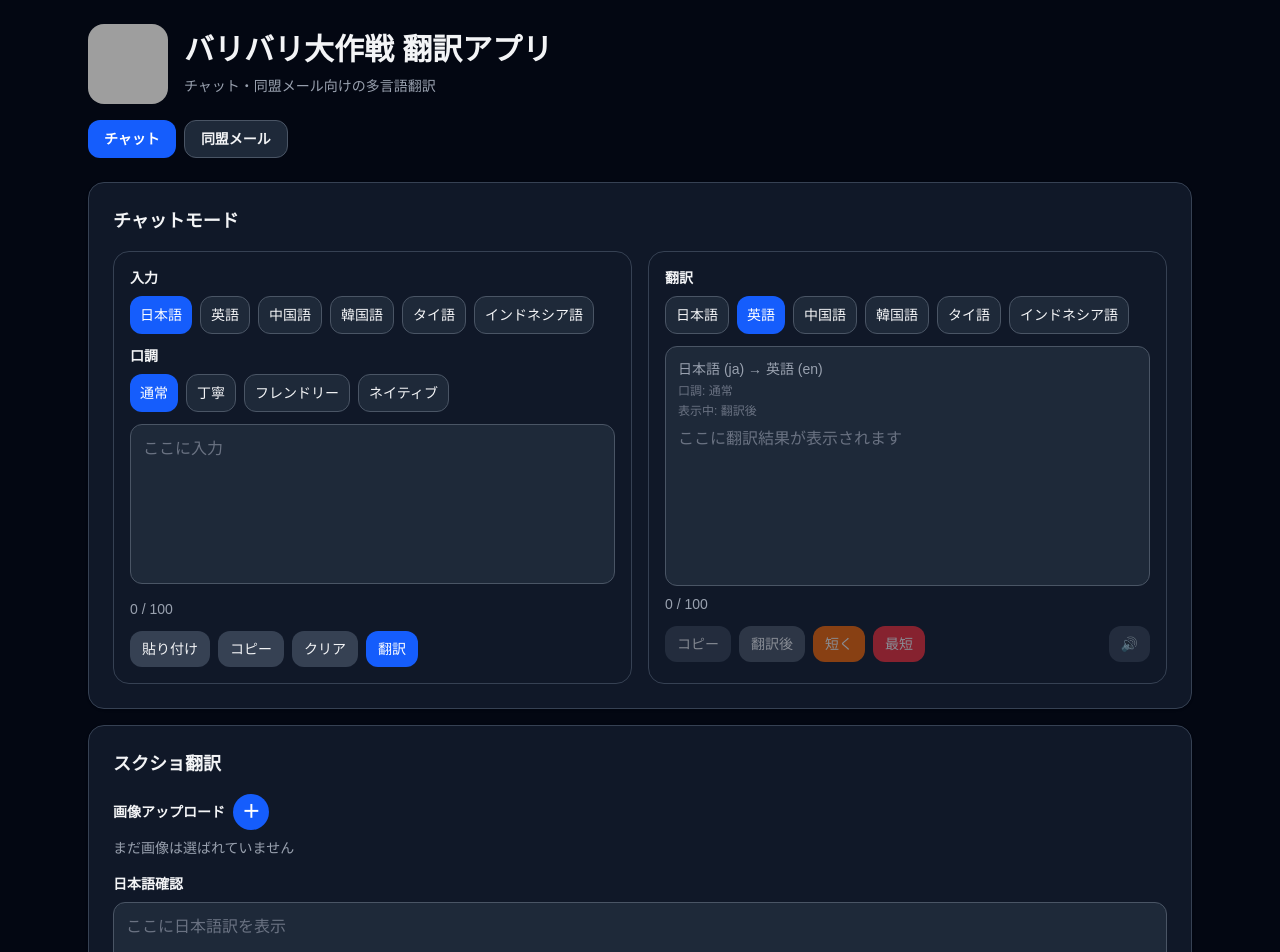
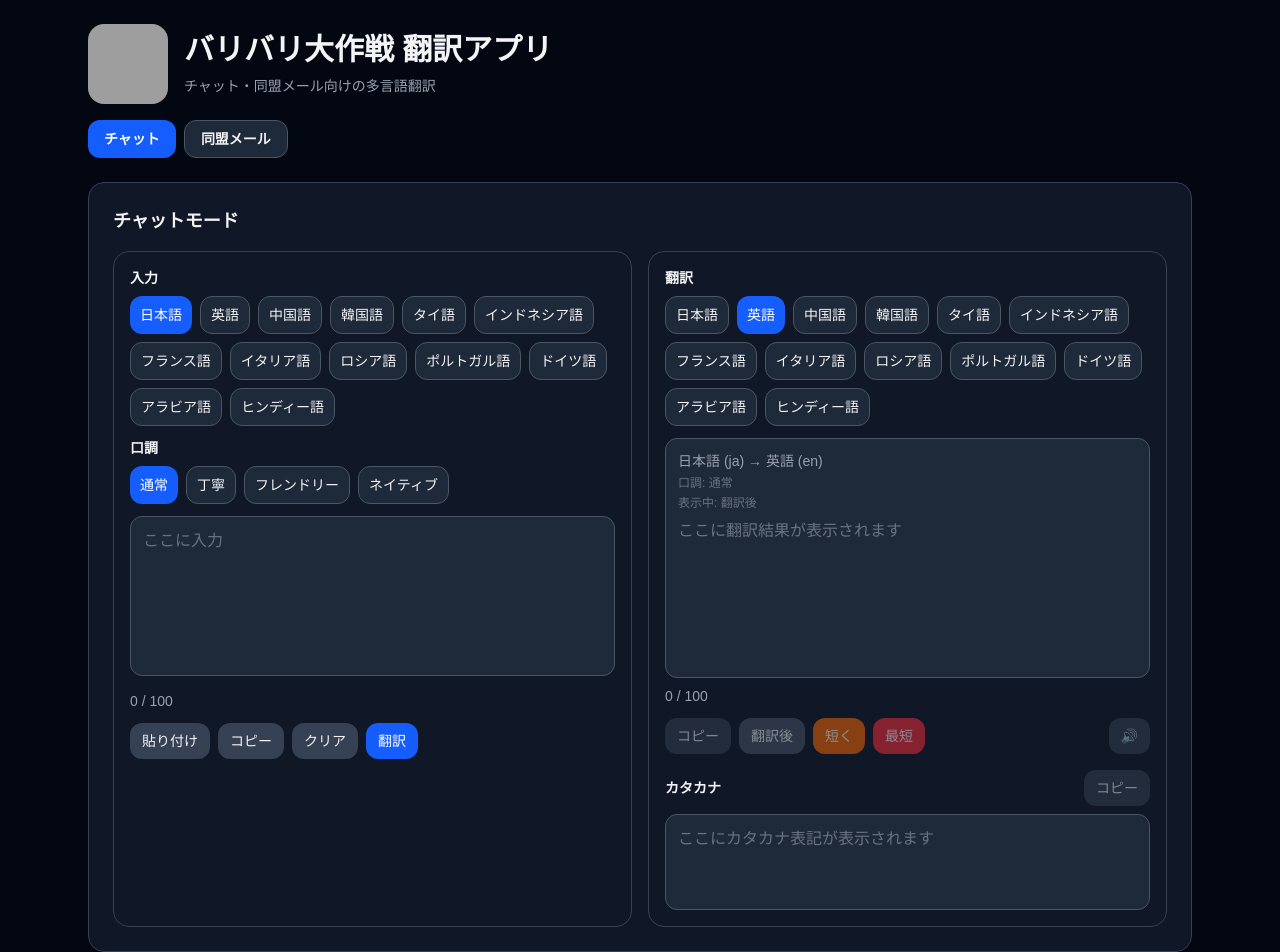
Before and after one commit to mydland777-cyber/baribari-translate-web, a Next.js app: page / in a window 1280 px wide. Shown: the top 952 px of the page. Built offline with nearby package versions, Linux system fonts and the light colour scheme; grey boxes are pictures that could not be loaded.

Commit message:
Add more languages katakana panel and screenshot preview

```diff
--- a/app/api/screenshot-translate/route.ts
+++ b/app/api/screenshot-translate/route.ts
@@ -1,6 +1,19 @@
 import { NextResponse } from "next/server";
 
-type LanguageCode = "ja" | "en" | "zh" | "ko" | "th" | "id";
+type LanguageCode =
+  | "ja"
+  | "en"
+  | "zh"
+  | "ko"
+  | "th"
+  | "id"
+  | "fr"
+  | "it"
+  | "ru"
+  | "pt"
+  | "de"
+  | "ar"
+  | "hi";
 type SourceLanguageCode = LanguageCode | "auto";
 type ActionType = "translate" | "shorten" | "shortest";
 type ToneType = "normal" | "polite" | "friendly" | "native";
@@ -14,7 +27,22 @@ type TranslateRequestBody = {
   tone?: ToneType;
 };
 
-const ALLOWED_LANGUAGES: LanguageCode[] = ["ja", "en", "zh", "ko", "th", "id"];
+const ALLOWED_LANGUAGES: LanguageCode[] = [
+  "ja",
+  "en",
+  "zh",
+  "ko",
+  "th",
+  "id",
+  "fr",
+  "it",
+  "ru",
+  "pt",
+  "de",
+  "ar",
+  "hi",
+];
+
 const ALLOWED_SOURCE_LANGUAGES: SourceLanguageCode[] = [
   "auto",
   "ja",
@@ -23,7 +51,15 @@ const ALLOWED_SOURCE_LANGUAGES: SourceLanguageCode[] = [
   "ko",
   "th",
   "id",
+  "fr",
+  "it",
+  "ru",
+  "pt",
+  "de",
+  "ar",
+  "hi",
 ];
+
 const ALLOWED_ACTIONS: ActionType[] = ["translate", "shorten", "shortest"];
 const ALLOWED_TONES: ToneType[] = ["normal", "polite", "friendly", "native"];
 
@@ -34,6 +70,13 @@ const LANGUAGE_LABELS: Record<LanguageCode, string> = {
   ko: "Korean",
   th: "Thai",
   id: "Indonesian",
+  fr: "French",
+  it: "Italian",
+  ru: "Russian",
+  pt: "Portuguese",
+  de: "German",
+  ar: "Arabic",
+  hi: "Hindi",
 };
 
 function isLanguageCode(value: unknown): value is LanguageCode {
@@ -80,6 +123,16 @@ function extractOutputText(data: any): string {
   return texts.join("\n").trim();
 }
 
+function parseSection(text: string, label: "TRANSLATION" | "KATAKANA") {
+  const escapedLabel = label.replace(/[.*+?^${}()|[\]\\]/g, "\\$&");
+  const pattern = new RegExp(
+    `${escapedLabel}:\\s*([\\s\\S]*?)(?=\\n[A-Z]+:\\s|$)`,
+    "i"
+  );
+  const match = text.match(pattern);
+  return match?.[1]?.trim() ?? "";
+}
+
 function buildToneInstruction(tone: ToneType, targetLabel: string) {
   if (tone === "polite") {
     return (
@@ -116,19 +169,22 @@ function buildToneInstruction(tone: ToneType, targetLabel: string) {
 function buildInstructions(params: {
   action: ActionType;
   sourceLanguage: SourceLanguageCode;
+  targetLanguage: LanguageCode;
   targetLabel: string;
   limit: number;
   tone: ToneType;
 }) {
-  const { action, sourceLanguage, targetLabel, limit, tone } = params;
+  const { action, sourceLanguage, targetLanguage, targetLabel, limit, tone } = params;
   const toneInstruction = buildToneInstruction(tone, targetLabel);
+  const needKatakana = targetLanguage !== "ja";
 
   if (action === "translate") {
     if (sourceLanguage === "auto") {
+      if (!needKatakana) {
         return (
           `Translate the input into natural Japanese. ` +
           `The input is OCR text from a game screenshot and may contain heavy noise. ` +
-        `It may include a mix of English, Chinese, Korean, Thai, and Indonesian. ` +
+          `It may include a mix of English, Chinese, Korean, Thai, Indonesian, French, Italian, Russian, Portuguese, German, Arabic, and Hindi. ` +
           `Extract only the actual chat message text that appears inside speech bubbles or chat message boxes, then translate that message text into Japanese. ` +
           `Ignore player names, titles, ranks, alliance tags, icons, coordinates, menu text, button text, system labels, decorative symbols, and OCR junk. ` +
           `Never output the original language. Never echo the source text. ` +
@@ -141,6 +197,22 @@ function buildInstructions(params: {
       }
 
       return (
+        `Translate the input into natural ${targetLabel}. ` +
+        `The input may contain OCR noise and mixed languages. ` +
+        `Return plain text only in exactly this format:\n\n` +
+        `TRANSLATION:\n` +
+        `(natural ${targetLabel} translation)\n\n` +
+        `KATAKANA:\n` +
+        `(Japanese katakana reading of the translated ${targetLabel} text, spaced naturally)\n\n` +
+        `Rules for KATAKANA: use easy-to-read Japanese katakana approximation for how a Japanese speaker would read the translated text aloud. ` +
+        `Keep it natural and readable. Do not use phonetic symbols or romaji. ` +
+        `No explanations, no bullets, no quotes.\n\n` +
+        `${toneInstruction}`
+      );
+    }
+
+    if (!needKatakana) {
+      return (
         `Translate from ${LANGUAGE_LABELS[sourceLanguage]} to ${targetLabel}. ` +
         `Return only the translation. ` +
         `No labels, no quotes, no explanations. ` +
@@ -149,7 +221,22 @@ function buildInstructions(params: {
       );
     }
 
+    return (
+      `Translate from ${LANGUAGE_LABELS[sourceLanguage]} to ${targetLabel}. ` +
+      `Return plain text only in exactly this format:\n\n` +
+      `TRANSLATION:\n` +
+      `(natural ${targetLabel} translation)\n\n` +
+      `KATAKANA:\n` +
+      `(Japanese katakana reading of the translated ${targetLabel} text, spaced naturally)\n\n` +
+      `Rules for KATAKANA: convert the translated ${targetLabel} text into easy-to-read Japanese katakana approximation. ` +
+      `Use spaces where helpful for readability. ` +
+      `Do not use romaji, IPA, labels other than TRANSLATION and KATAKANA, quotes, or explanations.\n\n` +
+      `${toneInstruction}`
+    );
+  }
+
   if (action === "shorten") {
+    if (!needKatakana) {
       return (
         `Rewrite the text in ${targetLabel} so it is shorter but still natural. ` +
         `Keep the meaning. ` +
@@ -161,10 +248,38 @@ function buildInstructions(params: {
     }
 
     return (
+      `Rewrite the text in ${targetLabel} so it is shorter but still natural. ` +
+      `Keep the meaning. ` +
+      `Target length: within ${limit} characters. ` +
+      `Return plain text only in exactly this format:\n\n` +
+      `TRANSLATION:\n` +
+      `(short natural ${targetLabel} text)\n\n` +
+      `KATAKANA:\n` +
+      `(Japanese katakana reading of that translated text, spaced naturally)\n\n` +
+      `No explanations, no quotes.\n\n` +
+      `${toneInstruction}`
+    );
+  }
+
+  if (!needKatakana) {
+    return (
       `Rewrite the text in ${targetLabel} to be as short as possible while keeping the core meaning natural. ` +
       `Return only the rewritten text. ` +
       `Target length: within ${limit} characters. ` +
       `No labels, no quotes, no explanations. ` +
+      `${toneInstruction}`
+    );
+  }
+
+  return (
+    `Rewrite the text in ${targetLabel} to be as short as possible while keeping the core meaning natural. ` +
+    `Target length: within ${limit} characters. ` +
+    `Return plain text only in exactly this format:\n\n` +
+    `TRANSLATION:\n` +
+    `(very short natural ${targetLabel} text)\n\n` +
+    `KATAKANA:\n` +
+    `(Japanese katakana reading of that translated text, spaced naturally)\n\n` +
+    `No explanations, no quotes.\n\n` +
     `${toneInstruction}`
   );
 }
@@ -217,6 +332,7 @@ export async function POST(req: Request) {
       return NextResponse.json({
         ok: true,
         translatedText: text,
+        katakanaText: "",
         sourceLanguage,
         targetLanguage,
         action,
@@ -241,6 +357,7 @@ export async function POST(req: Request) {
     const instructions = buildInstructions({
       action,
       sourceLanguage,
+      targetLanguage,
       targetLabel,
       limit,
       tone,
@@ -259,7 +376,7 @@ export async function POST(req: Request) {
         reasoning: {
           effort: "minimal",
         },
-        max_output_tokens: 500,
+        max_output_tokens: 700,
         store: false,
       }),
     });
@@ -276,9 +393,30 @@ export async function POST(req: Request) {
       );
     }
 
-    const translatedText = extractOutputText(data);
+    const outputText = extractOutputText(data);
 
-    if (!translatedText) {
+    if (!outputText) {
+      return NextResponse.json(
+        {
+          ok: false,
+          message: getFriendlyErrorMessage(action),
+        },
+        { status: 500 }
+      );
+    }
+
+    let translatedText = outputText;
+    let katakanaText = "";
+
+    if (targetLanguage !== "ja") {
+      const parsedTranslation = parseSection(outputText, "TRANSLATION");
+      const parsedKatakana = parseSection(outputText, "KATAKANA");
+
+      translatedText = parsedTranslation || outputText;
+      katakanaText = parsedKatakana || "";
+    }
+
+    if (!translatedText.trim()) {
       return NextResponse.json(
         {
           ok: false,
@@ -291,6 +429,7 @@ export async function POST(req: Request) {
     return NextResponse.json({
       ok: true,
       translatedText,
+      katakanaText,
       sourceLanguage,
       targetLanguage,
       action,
--- a/app/page.tsx
+++ b/app/page.tsx
@@ -4,7 +4,21 @@ import { ChangeEvent, useEffect, useRef, useState } from "react";
 
 type Mode = "chat" | "mail";
 
-type LanguageCode = "ja" | "en" | "zh" | "ko" | "th" | "id";
+type LanguageCode =
+  | "ja"
+  | "en"
+  | "zh"
+  | "ko"
+  | "th"
+  | "id"
+  | "fr"
+  | "it"
+  | "ru"
+  | "pt"
+  | "de"
+  | "ar"
+  | "hi";
+
 type ActionType = "translate" | "shorten" | "shortest";
 type ResultView = "translated" | "shortened" | "shortest";
 type ToneType = "normal" | "polite" | "friendly" | "native";
@@ -18,9 +32,19 @@ type ResultSet = {
   translated: string;
   shortened: string;
   shortest: string;
+  katakanaTranslated: string;
+  katakanaShortened: string;
+  katakanaShortest: string;
 };
 
 type ResultsByLanguage = Record<LanguageCode, ResultSet>;
+
+type TranslateApiResponse = {
+  ok?: boolean;
+  translatedText?: string;
+  katakanaText?: string;
+  message?: string;
+};
 
 const sourceLanguages: LanguageOption[] = [
   { label: "日本語", code: "ja" },
@@ -29,6 +53,13 @@ const sourceLanguages: LanguageOption[] = [
   { label: "韓国語", code: "ko" },
   { label: "タイ語", code: "th" },
   { label: "インドネシア語", code: "id" },
+  { label: "フランス語", code: "fr" },
+  { label: "イタリア語", code: "it" },
+  { label: "ロシア語", code: "ru" },
+  { label: "ポルトガル語", code: "pt" },
+  { label: "ドイツ語", code: "de" },
+  { label: "アラビア語", code: "ar" },
+  { label: "ヒンディー語", code: "hi" },
 ];
 
 const targetLanguages: LanguageOption[] = [
@@ -38,6 +69,13 @@ const targetLanguages: LanguageOption[] = [
   { label: "韓国語", code: "ko" },
   { label: "タイ語", code: "th" },
   { label: "インドネシア語", code: "id" },
+  { label: "フランス語", code: "fr" },
+  { label: "イタリア語", code: "it" },
+  { label: "ロシア語", code: "ru" },
+  { label: "ポルトガル語", code: "pt" },
+  { label: "ドイツ語", code: "de" },
+  { label: "アラビア語", code: "ar" },
+  { label: "ヒンディー語", code: "hi" },
 ];
 
 const toneOptions: { label: string; value: ToneType }[] = [
@@ -47,14 +85,32 @@ const toneOptions: { label: string; value: ToneType }[] = [
   { label: "ネイティブ", value: "native" },
 ];
 
+function createEmptyResultSet(): ResultSet {
+  return {
+    translated: "",
+    shortened: "",
+    shortest: "",
+    katakanaTranslated: "",
+    katakanaShortened: "",
+    katakanaShortest: "",
+  };
+}
+
 function createEmptyResults(): ResultsByLanguage {
   return {
-    ja: { translated: "", shortened: "", shortest: "" },
-    en: { translated: "", shortened: "", shortest: "" },
-    zh: { translated: "", shortened: "", shortest: "" },
-    ko: { translated: "", shortened: "", shortest: "" },
-    th: { translated: "", shortened: "", shortest: "" },
-    id: { translated: "", shortened: "", shortest: "" },
+    ja: createEmptyResultSet(),
+    en: createEmptyResultSet(),
+    zh: createEmptyResultSet(),
+    ko: createEmptyResultSet(),
+    th: createEmptyResultSet(),
+    id: createEmptyResultSet(),
+    fr: createEmptyResultSet(),
+    it: createEmptyResultSet(),
+    ru: createEmptyResultSet(),
+    pt: createEmptyResultSet(),
+    de: createEmptyResultSet(),
+    ar: createEmptyResultSet(),
+    hi: createEmptyResultSet(),
   };
 }
 
@@ -62,12 +118,15 @@ function detectLanguageFromText(text: string): LanguageCode | null {
   const value = text.trim();
   if (!value) return null;
 
+  if (/[\u0600-\u06FF]/.test(value)) return "ar";
+  if (/[\u0900-\u097F]/.test(value)) return "hi";
+  if (/[\u0400-\u04FF]/.test(value)) return "ru";
   if (/[\u0E00-\u0E7F]/.test(value)) return "th";
   if (/[\uAC00-\uD7AF]/.test(value)) return "ko";
   if (/[\u3040-\u309F\u30A0-\u30FF]/.test(value)) return "ja";
 
   const hasCjk = /[\u4E00-\u9FFF]/.test(value);
-  const hasLatin = /[A-Za-z]/.test(value);
+  const hasLatin = /[A-Za-zÀ-ÿ]/.test(value);
 
   if (hasCjk) {
     const jaHints =
@@ -80,12 +139,12 @@ function detectLanguageFromText(text: string): LanguageCode | null {
   if (hasLatin) {
     const lower = value.toLowerCase();
 
-    const idPatterns = [
-      /\b(terima kasih|selamat|tidak|iya|aku|kamu|dan|untuk|saya|kami|tolong|sudah|belum|lagi)\b/,
-    ];
-
-    for (const pattern of idPatterns) {
-      if (pattern.test(lower)) return "id";
+    if (
+      /\b(terima kasih|selamat|tidak|iya|aku|kamu|dan|untuk|saya|kami|tolong|sudah|belum|lagi)\b/.test(
+        lower
+      )
+    ) {
+      return "id";
     }
 
     return "en";
@@ -101,6 +160,13 @@ function getSpeechLang(languageCode: LanguageCode) {
   if (languageCode === "ko") return "ko-KR";
   if (languageCode === "th") return "th-TH";
   if (languageCode === "id") return "id-ID";
+  if (languageCode === "fr") return "fr-FR";
+  if (languageCode === "it") return "it-IT";
+  if (languageCode === "ru") return "ru-RU";
+  if (languageCode === "pt") return "pt-PT";
+  if (languageCode === "de") return "de-DE";
+  if (languageCode === "ar") return "ar-SA";
+  if (languageCode === "hi") return "hi-IN";
   return "en-US";
 }
 
@@ -133,12 +199,12 @@ function TranslatePanel({
   const [errorMessage, setErrorMessage] = useState("");
   const [inputCopied, setInputCopied] = useState(false);
   const [translatedCopied, setTranslatedCopied] = useState(false);
+  const [katakanaCopied, setKatakanaCopied] = useState(false);
   const [speaking, setSpeaking] = useState(false);
 
   const speechUtteranceRef = useRef<SpeechSynthesisUtterance | null>(null);
 
   const inputCount = inputText.length;
-
   const currentLanguageResults = resultsByLanguage[selectedTargetLanguage.code];
 
   const currentDisplayedText =
@@ -148,8 +214,14 @@ function TranslatePanel({
         ? currentLanguageResults.shortened
         : currentLanguageResults.shortest;
 
+  const currentKatakanaText =
+    currentView === "translated"
+      ? currentLanguageResults.katakanaTranslated
+      : currentView === "shortened"
+        ? currentLanguageResults.katakanaShortened
+        : currentLanguageResults.katakanaShortest;
+
   const translatedCount = currentDisplayedText.length;
-
   const inputOver = inputCount > limit;
   const translatedOver = translatedCount > limit;
 
@@ -188,15 +260,21 @@ function TranslatePanel({
     return "rounded-xl bg-gray-700 px-3 py-2 text-sm font-medium text-gray-100 transition active:scale-95 disabled:opacity-50";
   };
 
-  const flashCopied = (target: "input" | "translated") => {
+  const flashCopied = (target: "input" | "translated" | "katakana") => {
     if (target === "input") {
       setInputCopied(true);
       setTimeout(() => setInputCopied(false), 2000);
       return;
     }
 
+    if (target === "translated") {
       setTranslatedCopied(true);
       setTimeout(() => setTranslatedCopied(false), 2000);
+      return;
+    }
+
+    setKatakanaCopied(true);
+    setTimeout(() => setKatakanaCopied(false), 2000);
   };
 
   const applyAutoDetect = (text: string) => {
@@ -225,7 +303,7 @@ function TranslatePanel({
       }),
     });
 
-    const data = await res.json().catch(() => null);
+    const data = (await res.json().catch(() => null)) as TranslateApiResponse | null;
 
     if (!res.ok || !data?.ok) {
       const fallbackMessage =
@@ -243,7 +321,10 @@ function TranslatePanel({
       throw new Error(message);
     }
 
-    return String(data.translatedText ?? "");
+    return {
+      translatedText: String(data.translatedText ?? ""),
+      katakanaText: String(data.katakanaText ?? ""),
+    };
   };
 
   const updateLanguageResults = (
@@ -281,6 +362,15 @@ function TranslatePanel({
       const cleanedText = currentDisplayedText.replace(/^\[[a-z]{2}\]\s*/, "");
       await navigator.clipboard.writeText(cleanedText);
       flashCopied("translated");
+    } catch {
+      alert("コピーに失敗しました");
+    }
+  };
+
+  const handleCopyKatakana = async () => {
+    try {
+      await navigator.clipboard.writeText(currentKatakanaText);
+      flashCopied("katakana");
     } catch {
       alert("コピーに失敗しました");
     }
@@ -350,13 +440,16 @@ function TranslatePanel({
       setErrorMessage("");
 
       const result = await callTranslateApi("translate", inputText, limit);
-      const cleaned = result.replace(/^\[[a-z]{2}\]\s*/, "");
+      const cleaned = result.translatedText.replace(/^\[[a-z]{2}\]\s*/, "");
       const currentLanguageCode = selectedTargetLanguage.code;
 
       updateLanguageResults(currentLanguageCode, () => ({
         translated: cleaned,
         shortened: "",
         shortest: "",
+        katakanaTranslated: result.katakanaText,
+        katakanaShortened: "",
+        katakanaShortest: "",
       }));
 
       setCurrentView("translated");
@@ -397,11 +490,12 @@ function TranslatePanel({
       setErrorMessage("");
 
       const result = await callTranslateApi("shorten", currentLanguageResult.translated, limit);
-      const cleaned = result.replace(/^\[[a-z]{2}\]\s*/, "");
+      const cleaned = result.translatedText.replace(/^\[[a-z]{2}\]\s*/, "");
 
       updateLanguageResults(currentLanguageCode, (prev) => ({
         ...prev,
         shortened: cleaned,
+        katakanaShortened: result.katakanaText,
       }));
 
       setCurrentView("shortened");
@@ -441,11 +535,12 @@ function TranslatePanel({
         currentLanguageResult.translated,
         shortestLimit
       );
-      const cleaned = result.replace(/^\[[a-z]{2}\]\s*/, "");
+      const cleaned = result.translatedText.replace(/^\[[a-z]{2}\]\s*/, "");
 
       updateLanguageResults(currentLanguageCode, (prev) => ({
         ...prev,
         shortest: cleaned,
+        katakanaShortest: result.katakanaText,
       }));
 
       setCurrentView("shortest");
@@ -715,6 +810,28 @@ function TranslatePanel({
               </button>
             ) : null}
           </div>
+
+          <div className="mt-4">
+            <div className="mb-2 flex items-center justify-between gap-2">
+              <div className="text-sm font-bold text-gray-100">カタカナ</div>
+              <button
+                type="button"
+                onClick={handleCopyKatakana}
+                disabled={!currentKatakanaText.trim()}
+                className={katakanaCopied ? getButtonClass("copyGlow") : getButtonClass("gray")}
+              >
+                コピー
+              </button>
+            </div>
+
+            <div className="rounded-xl border border-gray-600 bg-gray-800 p-3 min-h-24">
+              <div className="whitespace-pre-wrap break-words text-gray-100">
+                {currentKatakanaText || (
+                  <span className="text-gray-500">ここにカタカナ表記が表示されます</span>
+                )}
+              </div>
+            </div>
+          </div>
         </div>
       </div>
     </section>
@@ -724,13 +841,21 @@ function TranslatePanel({
 function ScreenshotSection() {
   const fileInputRef = useRef<HTMLInputElement | null>(null);
 
-  const [fileName, setFileName] = useState("");
   const [selectedFile, setSelectedFile] = useState<File | null>(null);
+  const [previewUrl, setPreviewUrl] = useState("");
   const [ocrText, setOcrText] = useState("");
   const [japaneseText, setJapaneseText] = useState("");
   const [readingLoading, setReadingLoading] = useState(false);
   const [japaneseCopied, setJapaneseCopied] = useState(false);
   const [ocrCopied, setOcrCopied] = useState(false);
+
+  useEffect(() => {
+    return () => {
+      if (previewUrl) {
+        URL.revokeObjectURL(previewUrl);
+      }
+    };
+  }, [previewUrl]);
 
   const getButtonClass = (tone: "gray" | "blue" | "copyGlow" = "gray") => {
     if (tone === "blue") {
@@ -778,8 +903,14 @@ function ScreenshotSection() {
     const file = e.target.files?.[0];
     if (!file) return;
 
+    if (previewUrl) {
+      URL.revokeObjectURL(previewUrl);
+    }
+
+    const nextPreviewUrl = URL.createObjectURL(file);
+
     setSelectedFile(file);
-    setFileName(file.name);
+    setPreviewUrl(nextPreviewUrl);
     setOcrText("");
     setJapaneseText("");
   };
@@ -845,8 +976,12 @@ function ScreenshotSection() {
   };
 
   const handleClearScreenshot = () => {
-    setFileName("");
+    if (previewUrl) {
+      URL.revokeObjectURL(previewUrl);
+    }
+
     setSelectedFile(null);
+    setPreviewUrl("");
     setOcrText("");
     setJapaneseText("");
 
@@ -861,9 +996,11 @@ function ScreenshotSection() {
 
       <div className="space-y-4">
         <div>
+          <div className="flex items-start gap-3">
             <div className="flex items-center gap-2">
               <label className="text-sm font-bold text-gray-100">画像アップロード</label>
 
+              {!previewUrl ? (
                 <label className="flex h-9 w-9 cursor-pointer items-center justify-center rounded-full bg-blue-600 text-lg font-bold text-white transition active:scale-95">
                   ＋
                   <input
@@ -874,10 +1011,18 @@ function ScreenshotSection() {
                     className="hidden"
                   />
                 </label>
+              ) : null}
             </div>
 
-          <div className="mt-2 text-sm text-gray-400">
-            {fileName || "まだ画像は選ばれていません"}
+            {previewUrl ? (
+              <img
+                src={previewUrl}
+                alt="選択した画像"
+                className="h-24 w-24 rounded-xl border border-gray-600 object-cover"
+              />
+            ) : (
+              <div className="text-sm text-gray-400">まだ画像は選ばれていません</div>
+            )}
           </div>
         </div>
 
```
Lines whose indentation alone changed are shown as unchanged.
